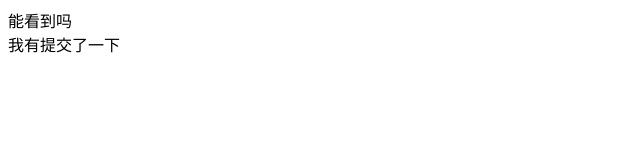
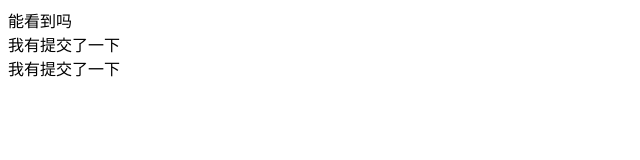
Before and after one commit to anYaoXu/rottenPens, a plain HTML site: page index.html in a window 1280 px wide. Shown: the whole page, without its empty margins (0-640 px from the left). Drawn offline with Linux system fonts and the light colour scheme.

Commit message:
Update index.html

```diff
--- a/index.html
+++ b/index.html
@@ -7,5 +7,7 @@
 <body>
     <div>能看到吗</div>
     <div>我有提交了一下</div>
+
+    <div>我有提交了一下</div>
 </body>
 </html>
```
